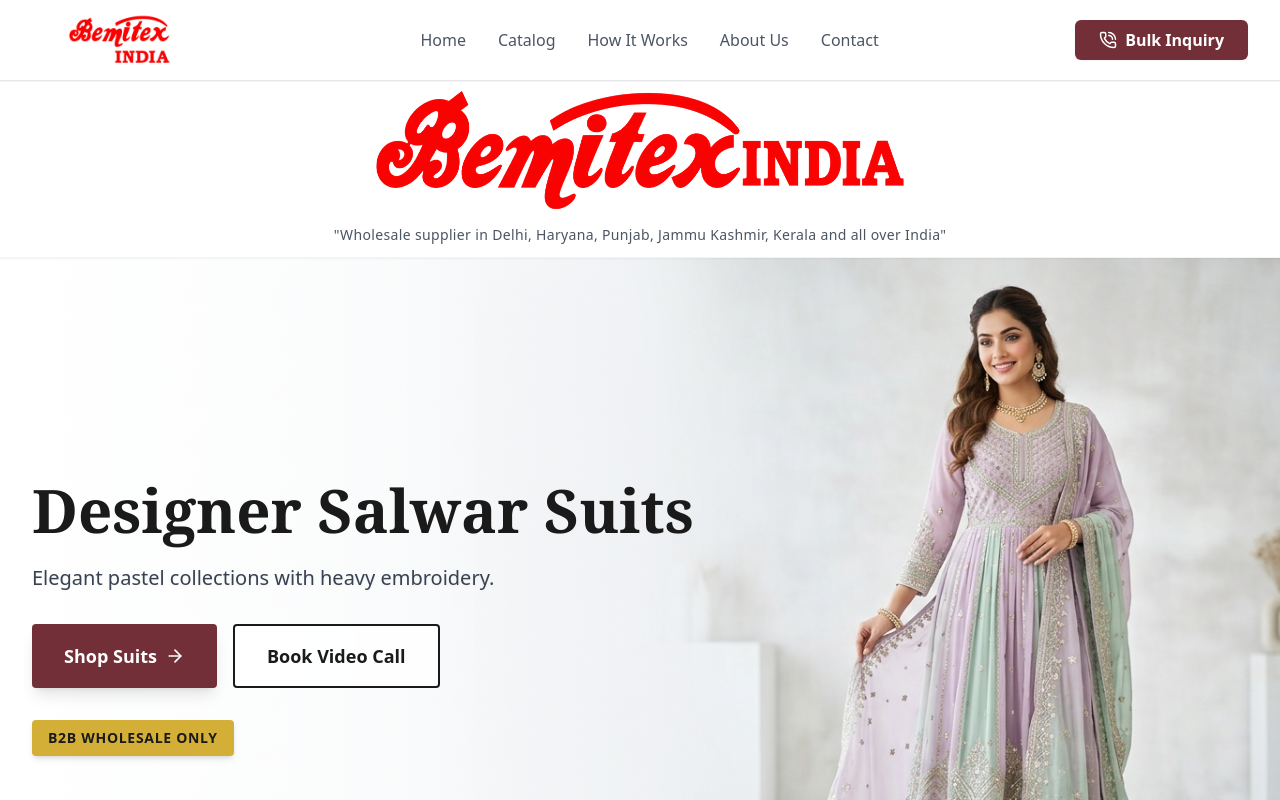
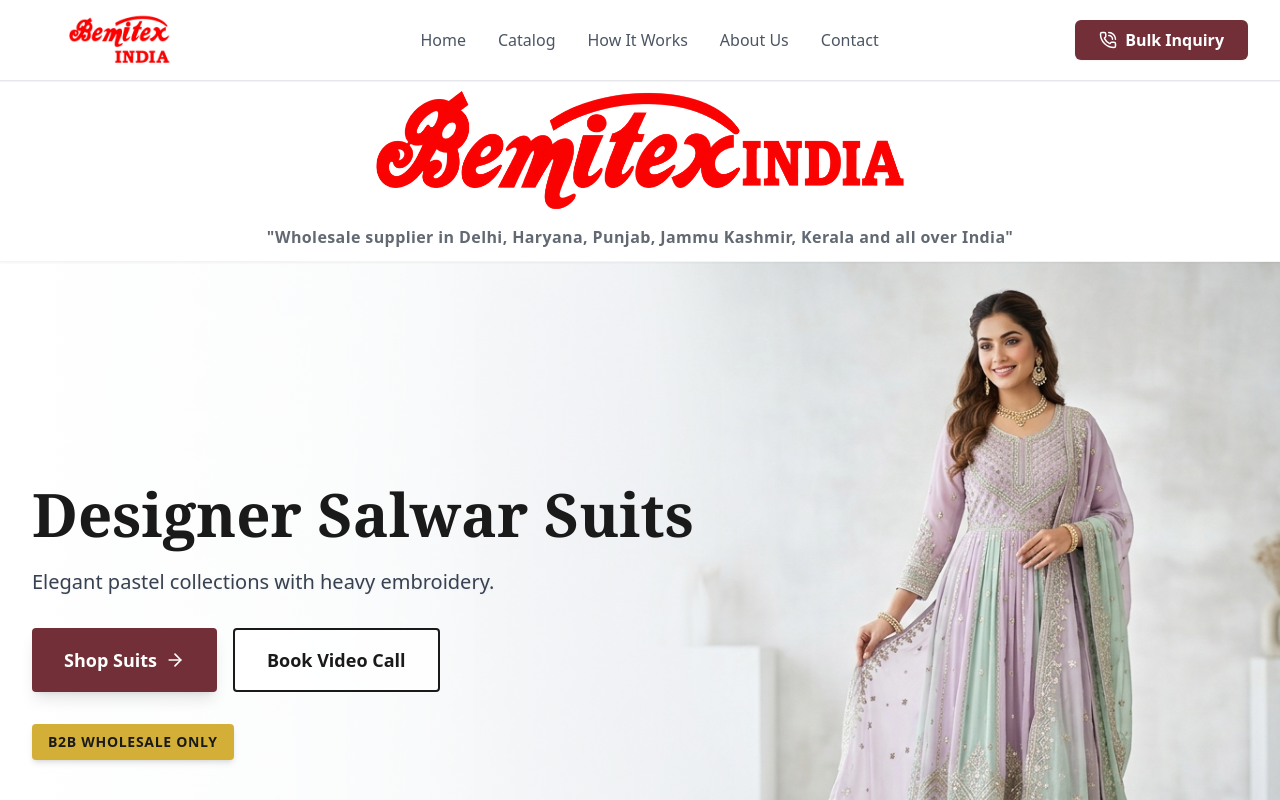
Before and after one commit to DigitechHarsh/bemitexindia, a Next.js app in the folder frontend/: page / in a window 1280 px wide. Shown: the top 800 px of the page. Built offline with nearby package versions, Linux system fonts and the light colour scheme; a web font is replaced by a local one.

Commit message:
Update tagline to bold, larger font, and add pulse animation

```diff
--- a/frontend/src/app/page.tsx
+++ b/frontend/src/app/page.tsx
@@ -95,7 +95,7 @@
             quality={100}
           />
         </div>
-        <p className="text-[10px] md:text-xs lg:text-sm text-gray-600 font-medium tracking-wide text-center z-20 mt-1">
+        <p className="text-xs md:text-sm lg:text-base font-bold text-gray-800 tracking-wide text-center z-20 mt-1 animate-pulse">
           &quot;Wholesale supplier in Delhi, Haryana, Punjab, Jammu Kashmir, Kerala and all over India&quot;
         </p>
       </div>
```
